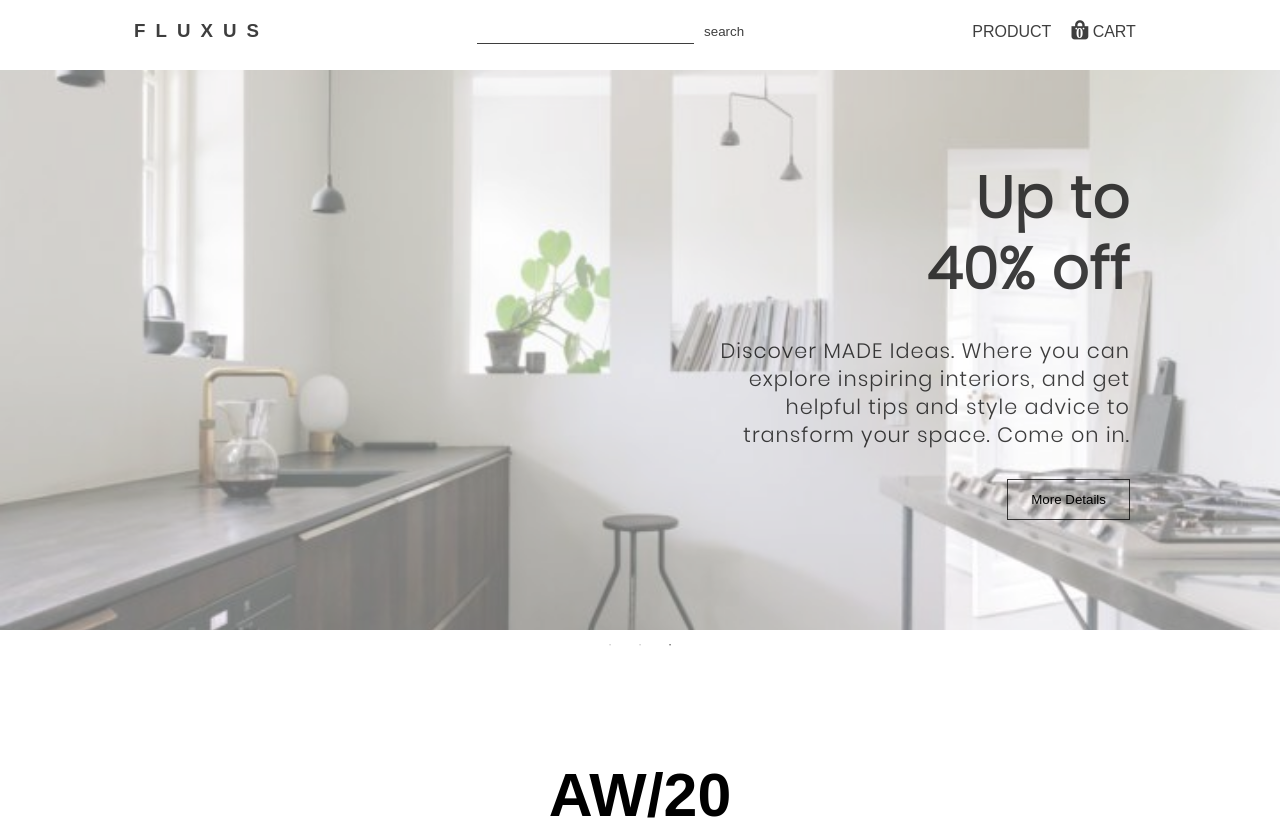
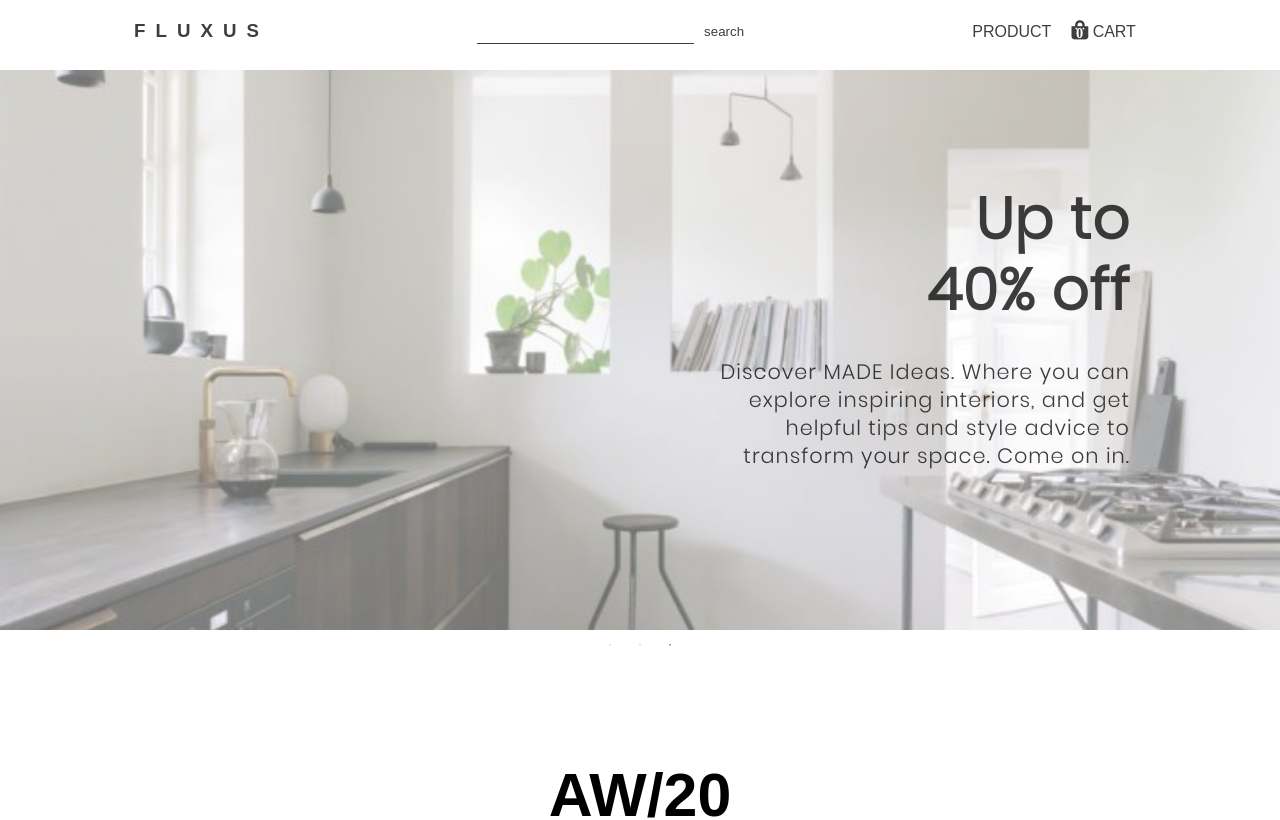
Before and after one commit to Mauricio-Sotela/group_project, a React (Create React App) app: page /product in a window 1280 px wide. Shown: the top 820 px of the page. Built offline with nearby package versions, Linux system fonts and the light colour scheme.

Commit message:
fixed database & button

```diff
--- a/src/components/Slider.js
+++ b/src/components/Slider.js
@@ -26,7 +26,7 @@ export default class PauseOnHover extends Component {
                 Come on in.
               </p>
 
-              <button className="button">More Details</button>
+              {/* <button className="button">More Details</button> */}
             </div>
           </div>
 
@@ -41,7 +41,7 @@ export default class PauseOnHover extends Component {
                 Come on in.
               </p>
 
-              <button className="button">More Details</button>
+              {/* <button className="button">More Details</button> */}
             </div>
           </div>
           <div className="main-banner3">
@@ -55,7 +55,7 @@ export default class PauseOnHover extends Component {
                 Come on in.
               </p>
 
-              <button className="button">More Details</button>
+              {/* <button className="button">More Details</button> */}
             </div>
           </div>
         </Slider>
--- a/src/data.json
+++ b/src/data.json
@@ -76,8 +76,9 @@
     "delivery": "Dispatched in 22 24 weeks",
     "link": "https://www.ambientedirect.com/smeg/fab10-kuehlschrank-mit-gefrierfach_pid_2728.html?adgt_source=gmc&adgt_medium=product&adgt_campaign=de&adgt_content=020012&src=gmc&lan=de&shop_country=de&art=020012000003&gclid=EAIaIQobChMIjJf57JWi6gIViZntCh29GAWjEAQYFiABEgLnw_D_BwE&et_uk=9f03651e646b44518d30720119e7eacb&aff=gmc&nodds=1",
     "descriptionLong": "Lorem ipsum dolor sit amet, consectetur adipiscing elit, sed do eiusmod tempor incididunt ut labore et dolore magna aliqua. Ut enim ad minim veniam, quis nostrud exercitation ullamco laboris nisi ut aliquip ex ea commodo consequat."
-  },{
-    "id":6,
+  },
+  {
+    "id": 6,
     "productName": "ARC TABLE",
     "url": "https://images.unsplash.com/photo-1506898667547-42e22a46e125?ixlib=rb-1.2.1&ixid=eyJhcHBfaWQiOjEyMDd9&auto=format&fit=crop&w=500&q=60",
     "url2": "https://images.unsplash.com/photo-1506898667547-42e22a46e125?ixlib=rb-1.2.1&ixid=eyJhcHBfaWQiOjEyMDd9&auto=format&fit=crop&w=500&q=60",
@@ -105,7 +106,7 @@
     "id": 8,
     "productName": "WANDSEKRETÄR",
     "url": "https://images.unsplash.com/photo-1509764716339-c509a0c0d3e1?ixlib=rb-1.2.1&auto=format&fit=crop&w=634&q=80",
-    "url2": ".https://images.unsplash.com/photo-1509764716339-c509a0c0d3e1?ixlib=rb-1.2.1&auto=format&fit=crop&w=634&q=80",
+    "url2": "https://images.unsplash.com/photo-1509764716339-c509a0c0d3e1?ixlib=rb-1.2.1&auto=format&fit=crop&w=634&q=80",
     "price": 1999,
     "inventory": 1,
     "tags": "Multifunctional Pill Schrank",
@@ -117,7 +118,7 @@
     "id": 9,
     "productName": "Alessa Daybed ",
     "url": "https://images.unsplash.com/photo-1531835551805-16d864c8d311?ixlib=rb-1.2.1&ixid=eyJhcHBfaWQiOjEyMDd9&auto=format&fit=crop&w=634&q=80",
-    "url2": ".https://images.unsplash.com/photo-1531835551805-16d864c8d311?ixlib=rb-1.2.1&ixid=eyJhcHBfaWQiOjEyMDd9&auto=format&fit=crop&w=634&q=80",
+    "url2": "https://images.unsplash.com/photo-1531835551805-16d864c8d311?ixlib=rb-1.2.1&ixid=eyJhcHBfaWQiOjEyMDd9&auto=format&fit=crop&w=634&q=80",
     "price": 879.52,
     "inventory": 1,
     "tags": "Daybed Cushion  Pillow Set",
@@ -129,7 +130,7 @@
     "id": 10,
     "productName": "FORDITE ",
     "url": "https://images.unsplash.com/photo-1533090481720-856c6e3c1fdc?ixlib=rb-1.2.1&ixid=eyJhcHBfaWQiOjEyMDd9&auto=format&fit=crop&w=634&q=80",
-    "url2": ".https://images.unsplash.com/photo-1533090481720-856c6e3c1fdc?ixlib=rb-1.2.1&ixid=eyJhcHBfaWQiOjEyMDd9&auto=format&fit=crop&w=634&q=80",
+    "url2": "https://images.unsplash.com/photo-1533090481720-856c6e3c1fdc?ixlib=rb-1.2.1&ixid=eyJhcHBfaWQiOjEyMDd9&auto=format&fit=crop&w=634&q=80",
     "price": 7959.5,
     "inventory": 1,
     "tags": "rug smeg carpet design",
@@ -141,7 +142,7 @@
     "id": 11,
     "productName": "SMALL DESK",
     "url": "https://images.unsplash.com/photo-1542546068979-b6affb46ea8f?ixlib=rb-1.2.1&ixid=eyJhcHBfaWQiOjEyMDd9&auto=format&fit=crop&w=634&q=80",
-    "url2": ".https://images.unsplash.com/photo-1542546068979-b6affb46ea8f?ixlib=rb-1.2.1&ixid=eyJhcHBfaWQiOjEyMDd9&auto=format&fit=crop&w=634&q=80",
+    "url2": "https://images.unsplash.com/photo-1542546068979-b6affb46ea8f?ixlib=rb-1.2.1&ixid=eyJhcHBfaWQiOjEyMDd9&auto=format&fit=crop&w=634&q=80",
     "price": 899.0,
     "inventory": 1,
     "tags": "fridge vintage home design",
```
